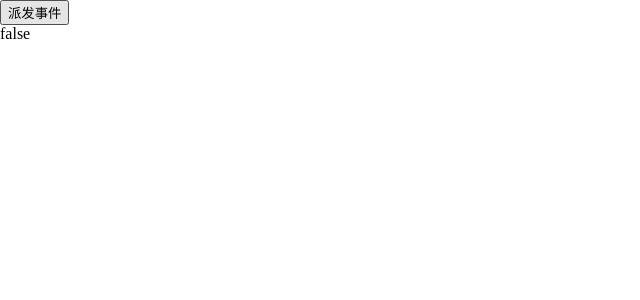
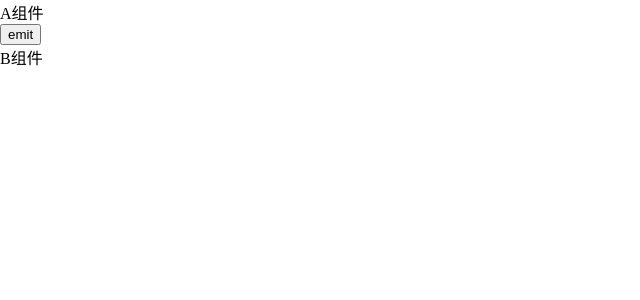
Before and after one commit to baizhi958216/xiaomanzs_FullStackStudy, a Vue app in the folder vite-app/: page / in a window 1280 px wide. Shown: the top 300 px of the page, without its empty margins (0-640 px from the left). Built offline with nearby package versions, Linux system fonts and the light colour scheme.

Commit message:
vue: Add mitt
Signed-off-by: baizhi958216 <1475289190@qq.com>

```diff
--- a/vite-app/package.json
+++ b/vite-app/package.json
@@ -19,6 +19,7 @@
     "less": "^4.1.3",
     "less-loader": "^11.0.0",
     "lodash": "^4.17.21",
+    "mitt": "^3.0.0",
     "typescript": "^4.6.4",
     "vite": "^3.0.0",
     "vue-tsc": "^0.38.4"
--- a/vite-app/src/App.vue
+++ b/vite-app/src/App.vue
@@ -12,7 +12,8 @@
   <!-- <vkeepalive></vkeepalive> -->
   <!-- <vtransition></vtransition> -->
   <!-- <vprovideInject></vprovideInject> -->
-  <vBrotherBus></vBrotherBus>
+  <!-- <vBrotherBus></vBrotherBus> -->
+  <vMitt></vMitt>
 </template>
 
 <script setup lang="ts">
@@ -29,7 +30,8 @@
 // import vkeepalive from './components/keepAlive缓存组件.vue'
 // import vtransition from './components/transition动画组件.vue'
 // import vprovideInject from './components/依赖注入.vue'
-import vBrotherBus from './components/兄弟组件传参.vue'
+// import vBrotherBus from './components/兄弟组件传参.vue'
+import vMitt from './components/VueMitt.vue'
 </script>
 
 <style lang="less">
--- /dev/null
+++ b/vite-app/src/components/G/A.vue
@@ -0,0 +1,20 @@
+<template>
+  <div>
+    <h1>A组件</h1>
+    <button @click="emit">emit</button>
+  </div>
+</template>
+
+<script setup lang="ts">
+import { getCurrentInstance } from 'vue';
+
+const instance = getCurrentInstance()
+const emit = ()=>{
+  // emit(自定义事件, 参数)
+  instance?.proxy?.$Bus.emit('on-click','mitttttttt')
+}
+</script>
+
+<style scoped>
+
+</style>
--- /dev/null
+++ b/vite-app/src/components/G/B.vue
@@ -0,0 +1,29 @@
+<template>
+  <div>
+    <h1>B组件</h1>
+    <p>{{ stt }}</p>
+  </div>
+</template>
+
+<script setup lang="ts">
+import { getCurrentInstance, ref } from 'vue';
+
+const instance = getCurrentInstance()
+
+let stt = ref('')
+
+const Bus = (str:any)=>{
+  stt.value = str
+}
+// on 开启 (自定义mitt事件 函数)
+instance?.proxy?.$Bus.on('on-click', Bus)
+
+// off 取消 (自定义mitt事件, 函数)
+instance?.proxy?.$Bus.off('on-click', Bus)
+
+// all.clear()清除所有mitt事件
+instance?.proxy?.$Bus.all.clear()
+</script>
+
+<style scoped>
+</style>
--- /dev/null
+++ b/vite-app/src/components/VueMitt.vue
@@ -0,0 +1,15 @@
+<template>
+  <div>
+    <A></A>
+    <B></B>
+  </div>
+</template>
+
+<script setup lang="ts">
+import A from './G/A.vue'
+import B from './G/B.vue'
+</script>
+
+<style scoped>
+
+</style>
--- a/vite-app/src/main.ts
+++ b/vite-app/src/main.ts
@@ -3,4 +3,17 @@ import './assets/css/reset.less'
 import App from './App.vue'
 import Card from './components/Card/index.vue'
 import Dialog from './components/Dialog/index.vue'
-createApp(App).component('Card',Card).component('Dialog',Dialog).mount('#app')
+import mitt from 'mitt'
+
+const Mit = mitt()
+
+const app = createApp(App)
+
+declare module 'vue'{
+  export interface ComponentCustomProperties{
+    $Bus:typeof Mit
+  }
+}
+
+app.config.globalProperties.$Bus = Mit
+app.component('Card',Card).component('Dialog',Dialog).mount('#app')
```
Also changed, not shown: 1 other file (tests, documents, lock files or other folders).
